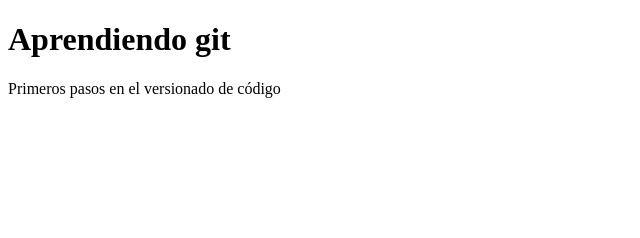
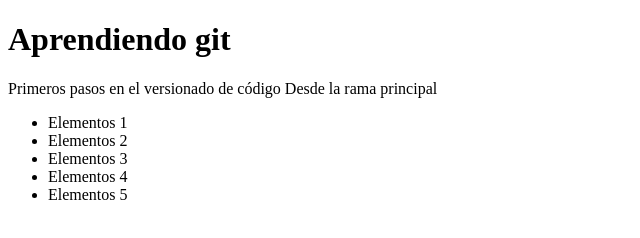
Before and after one commit to javier-er/practicas-git, a plain HTML site: page index.html in a window 1280 px wide. Shown: the whole page, without its empty margins (0-640 px from the left). Drawn offline with Linux system fonts and the light colour scheme.

Commit message:
Agregando style.css al index.html

```diff
--- a/index.html
+++ b/index.html
@@ -5,9 +5,17 @@
     <meta http-equiv="X-UA-Compatible" content="IE=edge" />
     <meta name="viewport" content="width=device-width, initial-scale=1.0" />
     <title>Practicando git</title>
+    <link rel="style.css" href="style.css" />
   </head>
   <body>
     <h1>Aprendiendo git</h1>
-    <p>Primeros pasos en el versionado de código</p>
+    <p>Primeros pasos en el versionado de código Desde la rama principal</p>
+    <ul>
+      <li>Elementos 1</li>
+      <li>Elementos 2</li>
+      <li>Elementos 3</li>
+      <li>Elementos 4</li>
+      <li>Elementos 5</li>
+    </ul>
   </body>
 </html>
```
